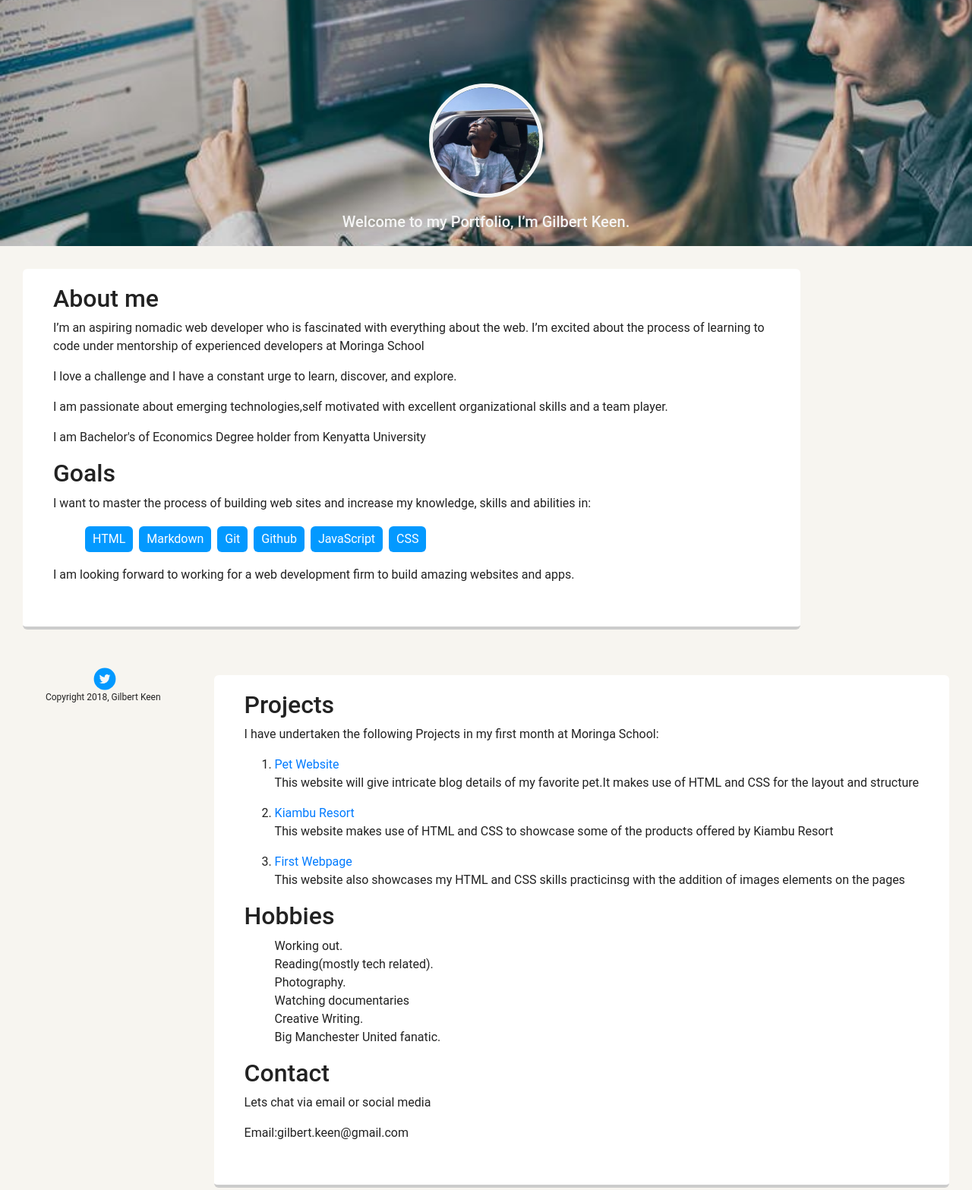
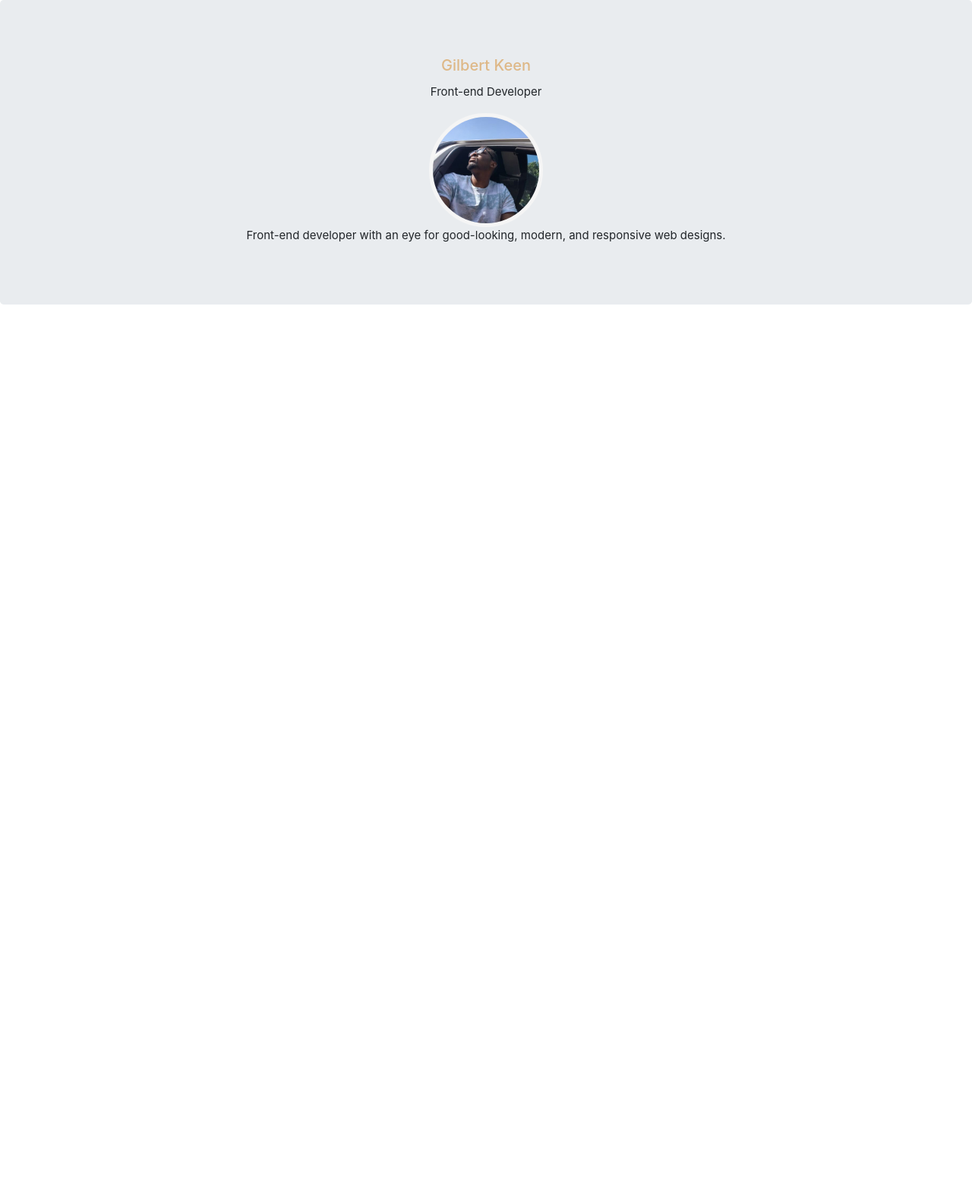
Before and after one commit to 1gilbertkeen/theekeen.github.io, a plain HTML site: page index.html in a window 1280 px wide. Shown: the whole page at 76% size. After the commit the page ends 800 px from the top, so only its background shows below. Drawn offline with Linux system fonts and the light colour scheme.

Commit message:
add jumbotron to the header element

```diff
--- a/CSS/main.css
+++ b/CSS/main.css
@@ -1,43 +1,28 @@
-body {
-    margin: 0;
-    padding: 0;
-    text-align: center;
-    font-family: 'Roboto', sans-serif;
-    color: #222;
-    background: #f7f5f0;
-  }
-
-/* Section Styles */
- header {
-    text-align: center;
-    padding-top: 60px;
-    overflow: hidden;
-    background: url('../Images/mac.jpg') no-repeat center;
-    background-size: cover;
-    line-height: 1.5;
-  }
-
-  header .profile-picture {
-    margin-top: 50px;
+/* Header Style */
+.profile-picture {
+    margin-top: 0px;
     width: 150px;
     height: 150px;
     border-radius: 50%;
     border: 5px solid whitesmoke;
-
   }
 
-  header .profile-picture:hover {
-    transform: scale(1.2) rotate(5deg);
+.profile-picture:hover {
+  transform: scale(1.1) rotate(5deg);
   }
 
-h1{
-    color:whitesmoke;
+h1 {
+  color:burlywood;
   padding: 10px;
   border-radius: 5px;
-  display: table;
-  margin: 10px auto;
+  margin-bottom: 2px;
   font-size: 20px;
-}
+ }
+p {
+  font-family: -apple-system, BlinkMacSystemFont, 'Segoe UI', Roboto, Oxygen, Ubuntu, Cantarell, 'Open Sans', 'Helvetica Neue', sans-serif;
+  font-size: 15px;
+
+ }
 
     .col1 {
       margin: 30px;
@@ -47,7 +32,7 @@ h1{
       background: #fff;
       border-bottom: 4px solid #ccc;
       border-radius: 6px;
-
+    px
 
 
     }
@@ -116,15 +101,3 @@ h1{
     .social {
       background-image: url(../Images/twitter.svg);
     }
-    /*Media Queries for Large Displays*/
-    @media screen and (min-width:720px)
-    .col1 {
-      min-width: 30%;
-      float: left;
-    }
-
-    .col2 {
-      min-width: 30%;
-      float: right;
-      clear: right;
-    }
--- a/index.html
+++ b/index.html
@@ -8,58 +8,13 @@
     <link rel="stylesheet" href="./CSS/main.css">
 </head>
 <body>
+    <div class="jumbotron text-center">
+    <div class="container">
+        <h1>Gilbert Keen</h1>
+        <p>Front-end Developer</p>
+        <img src="./Images/me.jpg" alt="Picture of Gilbert" class="profile-picture">
+        <p>Front-end developer with an eye for good-looking, modern, and responsive web designs.</p>
     </div>
-    <header>
-        <img src="./Images/me.jpg" alt="Picture of Gilbert" class="profile-picture">
-        <h1>Welcome to my Portfolio, I’m  Gilbert Keen.</h1>
-    </header>
-    <div class="col1">
-        <h2>About me</h2>
-        <p>I’m an aspiring nomadic web developer who is fascinated with everything about the web.  I’m excited about the process of learning to code under mentorship of experienced developers at Moringa School</p>
-        <p>I love a challenge and I have a constant urge to learn,  discover, and explore.</p>
-        <p> I am passionate about emerging technologies,self motivated with excellent organizational skills and a team player.</p>
-        <p> I am Bachelor's of Economics Degree holder from Kenyatta University</p>
-        <h2>Goals</h2>
-        <p>I want to master the process of building web sites and increase my knowledge, skills and abilities in:</p>
-             <ul class="skills">
-                <li>HTML</li>
-                <li>Markdown</li>
-                <li>Git</li>
-                <li>Github</li>
-                <li>JavaScript</li>
-                <li>CSS</li>
-            </ul>
-        <p>I am looking forward to working for a web development firm to build amazing websites and apps.</p>
     </div>
-    <div class="col2">
-    <h2>Projects</h2>
-    <p>I have undertaken the following Projects in my first month at Moringa School:</p>
-    <ol>
-        <li><a href="https://github.com/theekeen/Pet-Website">Pet Website</a></li>
-        <p>This website will give intricate blog details of my favorite pet.It makes use of HTML and CSS for the layout and structure</p>
-        <li><a href="https://github.com/theekeen/Resort">Kiambu Resort</a></li>
-        <p>This website makes use of HTML and CSS to showcase some of the products offered by Kiambu Resort</p>
-        <li><a href="https://github.com/theekeen/my-first-webpage">First Webpage</a></li>
-        <p>This website also showcases my HTML and CSS skills practicinsg with the addition of images elements on the pages </p>
-    </ol>
-    <h2>Hobbies</h2>
-        <ul class="hobbies">
-            <li>Working out.</li>
-            <li> Reading(mostly tech related). </li>
-            <li> Photography.</li>
-            <li>Watching documentaries</li>
-            <li>Creative Writing.</li>
-            <li>Big Manchester United fanatic.</li>
-        </ul>
-    <h2>Contact</h2>
-    <p>Lets chat via email or social media</p>
-    <p>Email:gilbert.keen@gmail.com</p>
-    </div>
-    <footer>
-        <ul>
-            <li><a href="https://twitter.com/theeKeen" class="social">Twitter</a></li>
-        </ul>
-    <p class="copyright">Copyright 2018, Gilbert Keen</p>
-    </footer>
 </body>
 </html>
```
